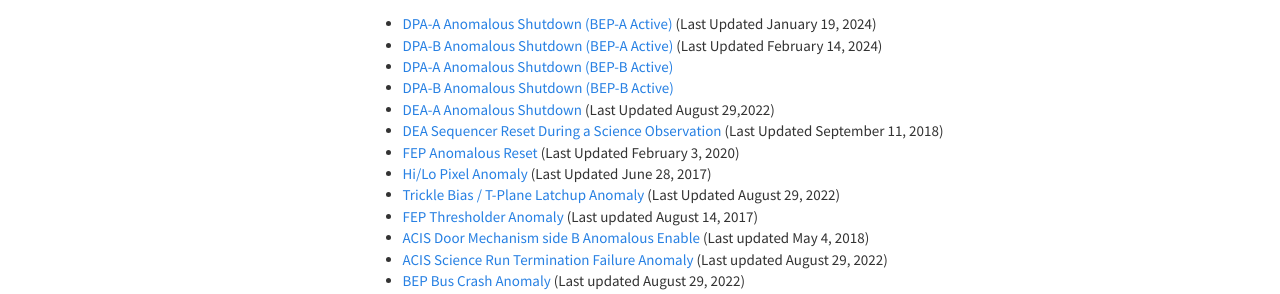
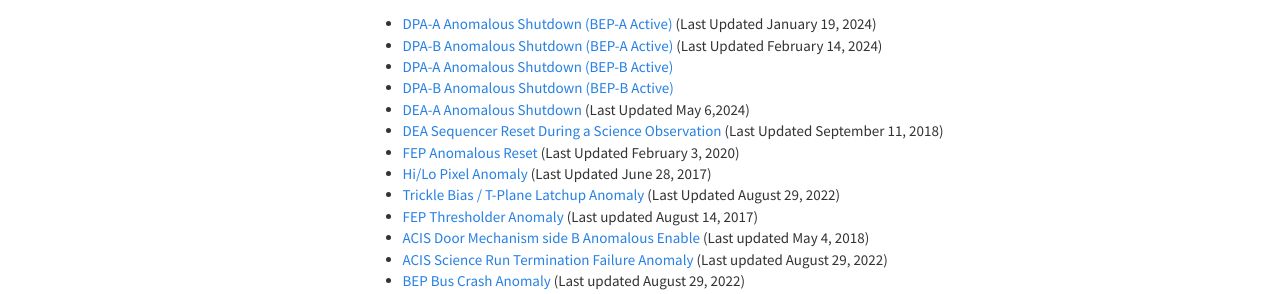
Before and after one commit to acisops/acis_anomaly_pages, a Sphinx documentation site: the page built from source/index.rst, in a window 1280 px wide. Shown: the part 228-522 px from the top of the page. Built offline with Sphinx 7.4.7, drawn with Linux system fonts in a browser that asks for light colours.

Commit message:
Updated DEA-A

```diff
--- a/source/index.rst
+++ b/source/index.rst
@@ -17,7 +17,7 @@ Contents:
 * :doc:`dpab_shutdown_bepa` (Last Updated February 14, 2024)
 * :doc:`dpaa_shutdown_bepb`
 * :doc:`dpab_shutdown_bepb`
-* :doc:`dea_shutdown` (Last Updated August 29,2022)
+* :doc:`dea_shutdown` (Last Updated May 6,2024)
 * :doc:`dea_seq_reset` (Last Updated September 11, 2018)
 * :doc:`fep_reset` (Last Updated February 3, 2020)
 * :doc:`hi_lo_anomaly` (Last Updated June 28, 2017)
```
